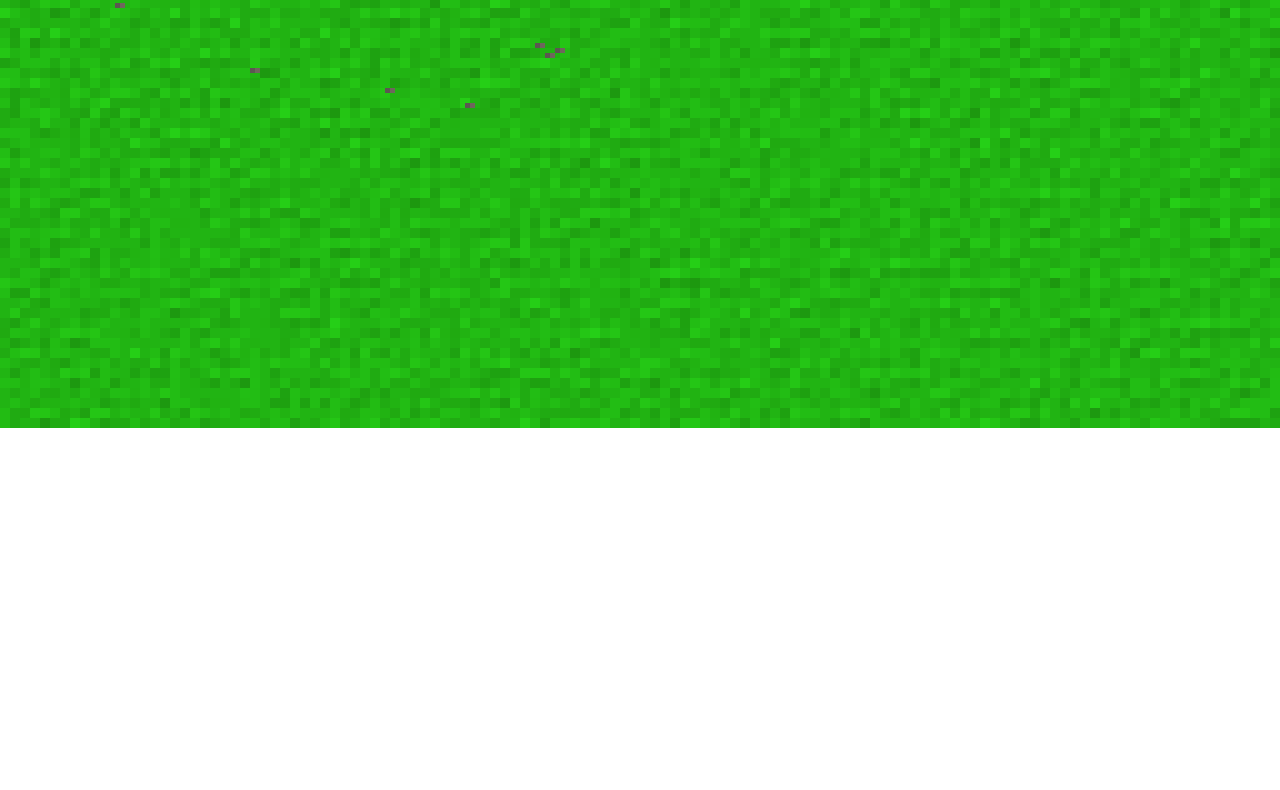
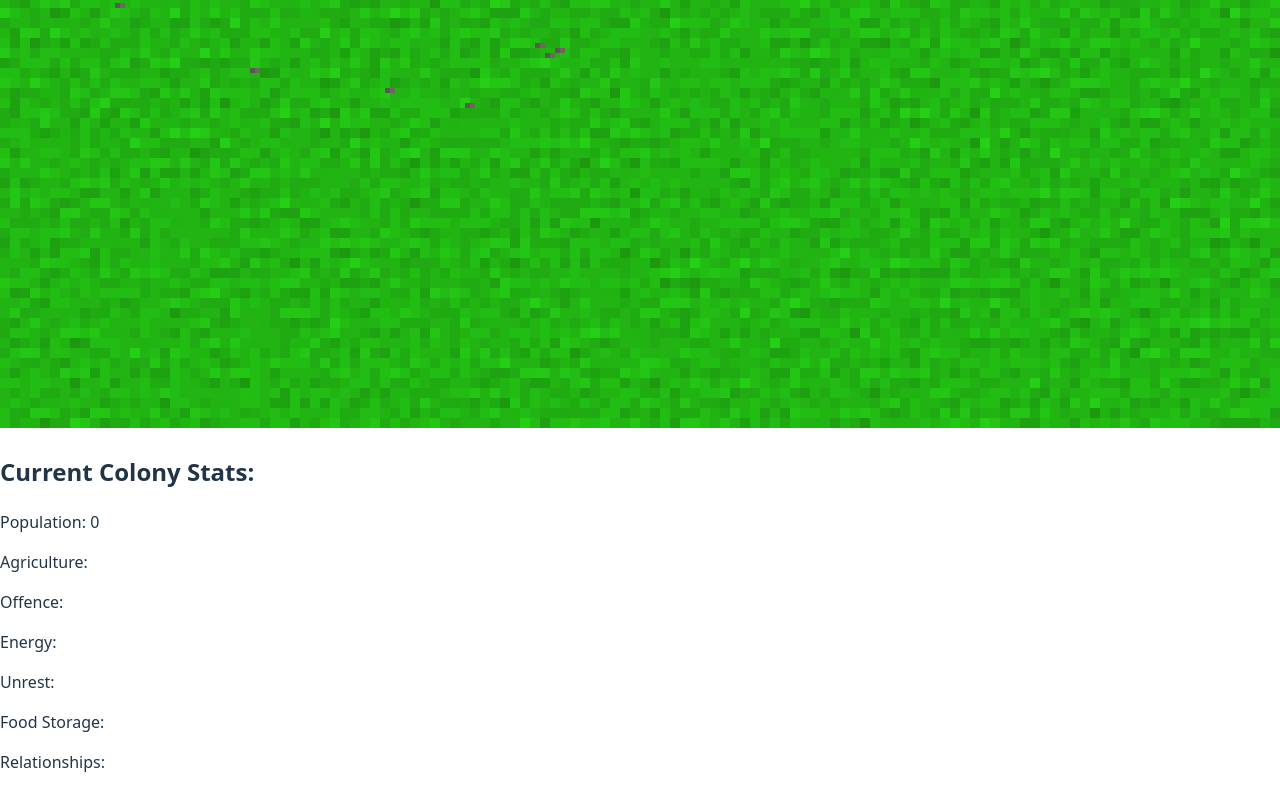
Before and after one commit to RabbitSim/Rabbit-Sim-App, a React (Vite) app in the folder Rabbit-Sim/: page / in a window 1280 px wide. Shown: the part 497-1287 px from the top of the page. Before the commit the page ends 931 px from the top, so only its background shows below. Built offline with nearby package versions, Linux system fonts and the light colour scheme.

Commit message:
feat: Stats template added

```diff
--- a/Rabbit-Sim/src/App.css
+++ b/Rabbit-Sim/src/App.css
@@ -40,3 +40,7 @@
 .read-the-docs {
   color: #888;
 }
+
+.stats {
+  text-align: left;
+}
--- a/Rabbit-Sim/src/App.tsx
+++ b/Rabbit-Sim/src/App.tsx
@@ -12,9 +12,7 @@ function App() {
 
   const RabbitMinDis = 1;
 
-  const sprites: Sprite[] = [
-    { x: 2, y: 2, color: 'brown' },
-  ]
+  const sprites: Sprite[] = [];
 
   useEffect(() => {
     const downHandler = (e: KeyboardEvent) => {
@@ -71,7 +69,7 @@ function App() {
 
   const rockPositions = [{ x: 12, y: 10 }, { x: 15, y: 12 }, { x: 14, y: 15 }, { x: 17, y: 13 },{ x: 44, y: 18 }, { x: 46, y: 21 }, { x: 49, y: 20 },{ x: 28, y: 38 }, { x: 31, y: 40 }, { x: 33, y: 37 }, { x: 59, y: 47 }, { x: 61, y: 50 }, { x: 63, y: 48 },{ x: 20, y: 72 }, { x: 23, y: 75 }, { x: 25, y: 73 },{ x: 96, y: 42 }, { x: 98, y: 45 }, { x: 101, y: 44 },{ x: 107, y: 83 }, { x: 109, y: 85 }, { x: 111, y: 84 },{ x: 114, y: 18 }, { x: 117, y: 21 }, { x: 119, y: 19 },{ x: 6, y: 30 }, { x: 22, y: 54 }, { x: 36, y: 63 }, { x: 41, y: 26 },{ x: 53, y: 71 }, { x: 68, y: 59 }, { x: 72, y: 33 }, { x: 77, y: 92 },{ x: 82, y: 67 }, { x: 88, y: 53 }, { x: 93, y: 95 }, { x: 115, y: 62 },{ x: 50, y: 88 }];
 
-  const burrowPositions = [{ x: 5, y: 5 }, { x: 60, y: 40 }, { x: 30, y: 15 }];
+  const burrowPositions = [{ x: 100, y: 30 }, { x: 60, y: 40 }, { x: 30, y: 15 }, { x: 10, y: 62 },  { x: 110, y: 70 }];
 
   for (const pos of burrowPositions) {
     for (const sprite of BurrowSprite) {
@@ -134,6 +132,17 @@ function App() {
         <h1>Rabbit Simulation</h1>
       </div>
       <Canvas sprites={sprites} customDraw={drawSprites} />
+
+      <div className='stats'>
+        <h2> Current Colony Stats: </h2>
+        <p> Population: {rabbitsRef.current.length} </p>
+        <p> Agriculture: </p>
+        <p> Offence:  </p>
+        <p> Energy: </p>
+        <p> Unrest: </p>
+        <p> Food Storage: </p>
+        <p> Relationships: </p>
+      </div>
     </>
   )
 }
```
